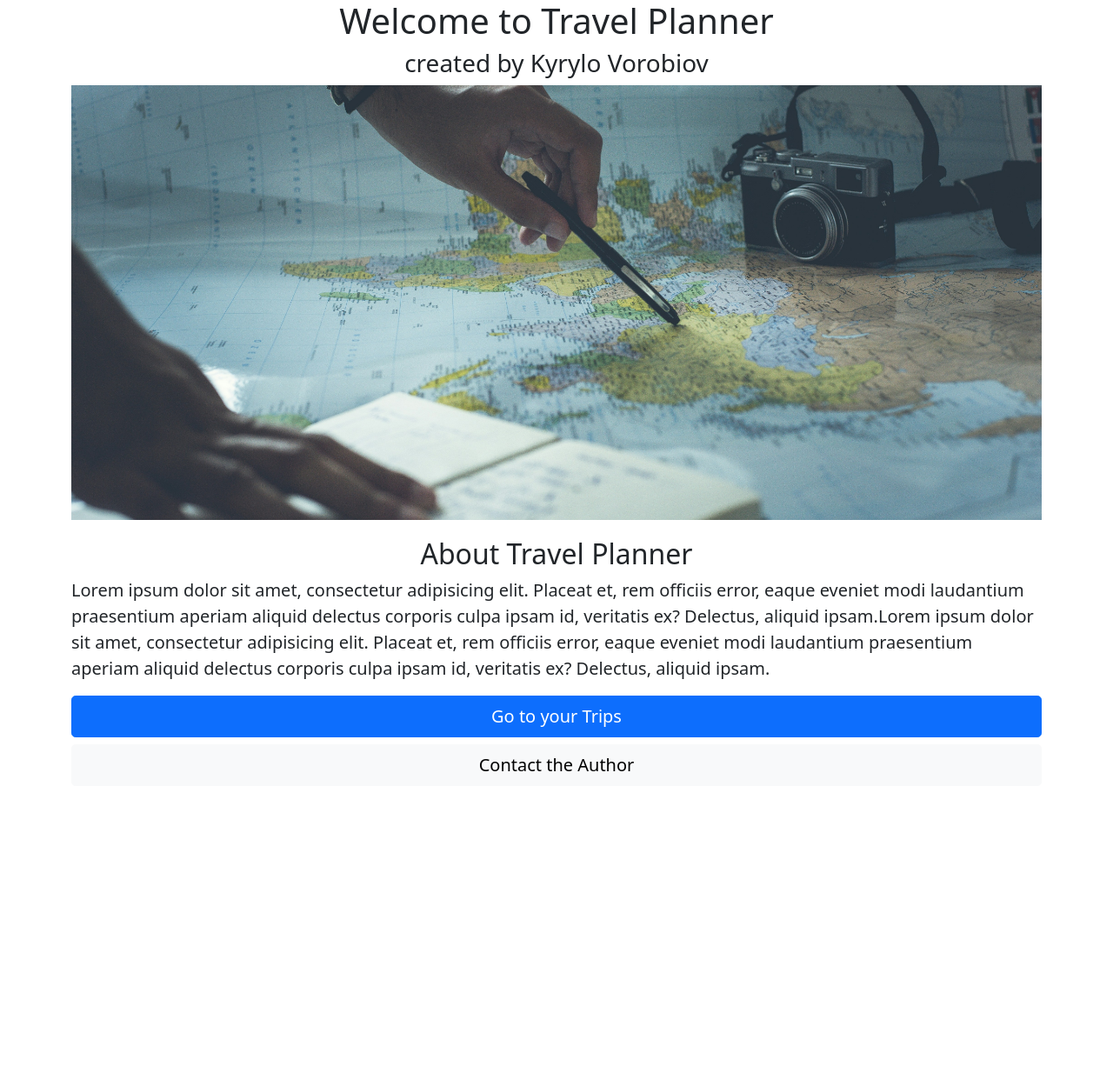
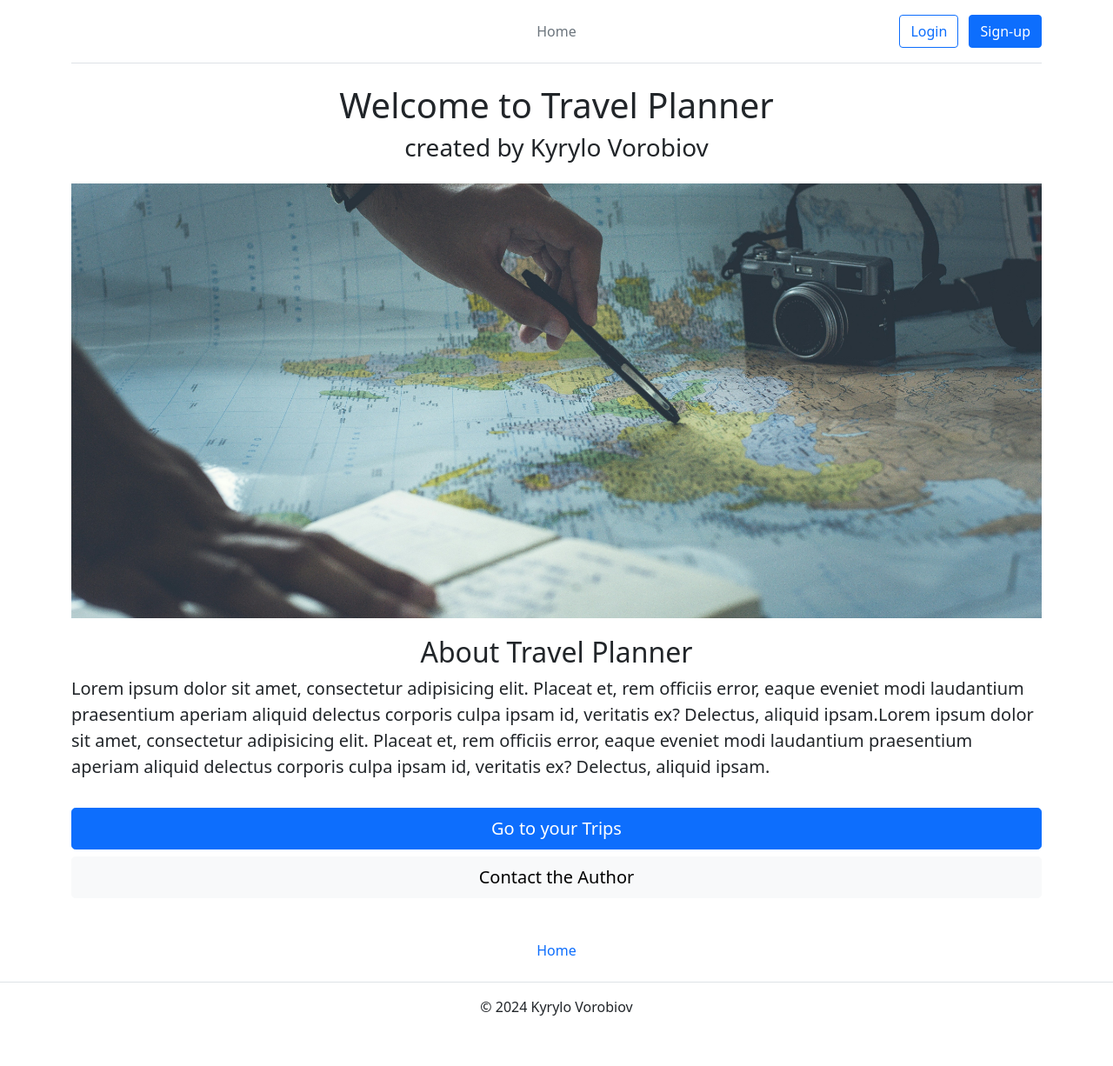
Before and after one commit to kiru6a/TravelPlanner, a Flask app: page / in a window 1280 px wide. Shown: the whole page at 87% size. Before the commit the page ends 887 px from the top, so only its background shows below. Run offline with Flask 3, Linux system fonts and the light colour scheme.

Commit message:
added aesthetic and functional improvements

```diff
--- a/app.py
+++ b/app.py
@@ -11,10 +11,8 @@ login_manager = LoginManager(app)
 
 @app.route("/")
 def home():
-  if current_user.is_authenticated:
-    logout_user()
-    flash("You have been logged out", "info")
-  return render_template("home.html")
+  isAuthenticated = current_user.is_authenticated
+  return render_template("home.html", isAuthenticated=isAuthenticated)
 
 
 @app.route("/trips")
@@ -64,8 +62,7 @@ def tripsForUser(userId):
 @app.route("/login", methods=["GET", "POST"])
 def login():
   if current_user.is_authenticated:
-    logout_user()
-    flash("You have been logged out", "info")
+    return redirect(url_for("tripsForUser", userId=current_user.id))
   form = LoginForm()
   if form.validate_on_submit():
     userRecord = fetchUserByUsername(form.username.data)
@@ -98,7 +95,7 @@ def loadUser(userId):
 def logout():
   logout_user()
   flash("You have been logged out", "info")
-  return redirect(url_for("login"))
+  return redirect(url_for("home"))
 
 
 @login_manager.unauthorized_handler
--- /dev/null
+++ b/templates/footer.html
@@ -0,0 +1,6 @@
+<footer class="py-3 my-4">
+  <ul class="nav justify-content-center border-bottom pb-3 mb-3">
+    <li class="nav-item"><a href="/" class="nav-link px-2 text-body-secondary">Home</a></li>
+  </ul>
+  <p class="text-center text-body-secondary">&copy; 2024 Kyrylo Vorobiov</p>
+</footer>
--- /dev/null
+++ b/templates/header_unauthenticated.html
@@ -0,0 +1,18 @@
+<div class="container">
+  <header class="d-flex flex-wrap align-items-center justify-content-center justify-content-md-between py-3 mb-4 border-bottom">
+    <div class="col-md-3 mb-2 mb-md-0">
+      <a href="/" class="d-inline-flex link-body-emphasis text-decoration-none">
+        <svg class="bi" width="40" height="32" role="img" aria-label="Bootstrap"><use xlink:href="#bootstrap"/></svg>
+      </a>
+    </div>
+
+    <ul class="nav col-12 col-md-auto mb-2 justify-content-center mb-md-0">
+      <li><a href="/" class="nav-link px-2 link-secondary">Home</a></li>
+    </ul>
+
+    <div class="col-md-3 text-end">
+      <a type="button" href="/login"><button type="button" class="btn btn-outline-primary me-2">Login</button></a>
+      <a type="button" href="/signup"><button type="button" class="btn btn-primary">Sign-up</button></a>
+    </div>
+  </header>
+</div>
--- a/templates/home.html
+++ b/templates/home.html
@@ -7,19 +7,26 @@
     </style>
   </head>
   <body>
-    <div class="container">
+    {% if isAuthenticated %}
+      {% include 'header_authenticated.html' %}
+    {% else %}
+      {% include 'header_unauthenticated.html' %}
+    {% endif %}
+    <div class="container pt-0.3">
       <h1 class="text-center page-header">Welcome to Travel Planner</h1>
-      <h3 class="text-center">created by Kyrylo Vorobiov</h3>
+      <h3 class="text-center pb-3">created by Kyrylo Vorobiov</h3>
       {% include 'banner.html' %}
 
       <h2 class="text-center">About Travel Planner</h2>
-      <p class="lead">Lorem ipsum dolor sit amet, consectetur adipisicing elit. Placeat et, rem officiis error, eaque eveniet modi laudantium praesentium aperiam aliquid delectus corporis culpa ipsam id, veritatis ex? Delectus, aliquid ipsam.Lorem ipsum dolor sit amet, consectetur adipisicing elit. Placeat et, rem officiis error, eaque eveniet modi laudantium praesentium aperiam aliquid delectus corporis culpa ipsam id, veritatis ex? Delectus, aliquid ipsam.</p>
+      <p class="lead pb-3">Lorem ipsum dolor sit amet, consectetur adipisicing elit. Placeat et, rem officiis error, eaque eveniet modi laudantium praesentium aperiam aliquid delectus corporis culpa ipsam id, veritatis ex? Delectus, aliquid ipsam.Lorem ipsum dolor sit amet, consectetur adipisicing elit. Placeat et, rem officiis error, eaque eveniet modi laudantium praesentium aperiam aliquid delectus corporis culpa ipsam id, veritatis ex? Delectus, aliquid ipsam.</p>
 
       <div class="text-center d-grid gap-2">
-       <a href="/signup" class="btn btn-primary btn-lg btn-block" type="button">Go to your Trips</a>
+       <a href="/login" class="btn btn-primary btn-lg btn-block" type="button">Go to your Trips</a>
 
         <a href="mailto:vorobiovkyrylodm@gmail.com?subject=Travel%20Planner" class="btn btn-default btn-lg btn-block btn-light">Contact the Author</a>
         </div>
     </div>
+
+    {% include 'footer.html' %}
   </body>
 </html>
--- a/templates/login.html
+++ b/templates/login.html
@@ -32,6 +32,5 @@
       </div>
     </div>
   </div>
-
 </body>
 </html>
--- a/templates/signup.html
+++ b/templates/signup.html
@@ -21,7 +21,6 @@
       <div class="col-md-4 col-md-offset-4 text-center" style="margin-top: 50vh; transform: translateY(-50%);">
         <h1 style="color: white;">Signup Page</h1>
         <form method="POST" action="{{ url_for('signup') }}">
-          <h3 style="color: white;">Uh oh, you've got to sign up first!</h3>
           <h5 style="color: white;">Already have an account? <a href="{{ url_for('login') }}">Log in</a></h5>
           {{ form.hidden_tag() }}
           {{ form.username }}
```
Also changed, not shown: templates/header_authenticated.html (added, +18 -0 lines), templates/trips.html (+9 -5 lines).
